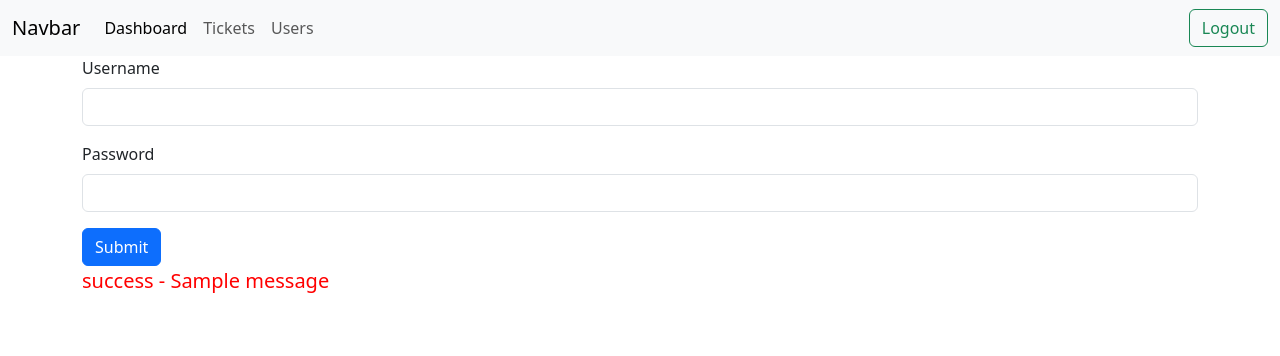
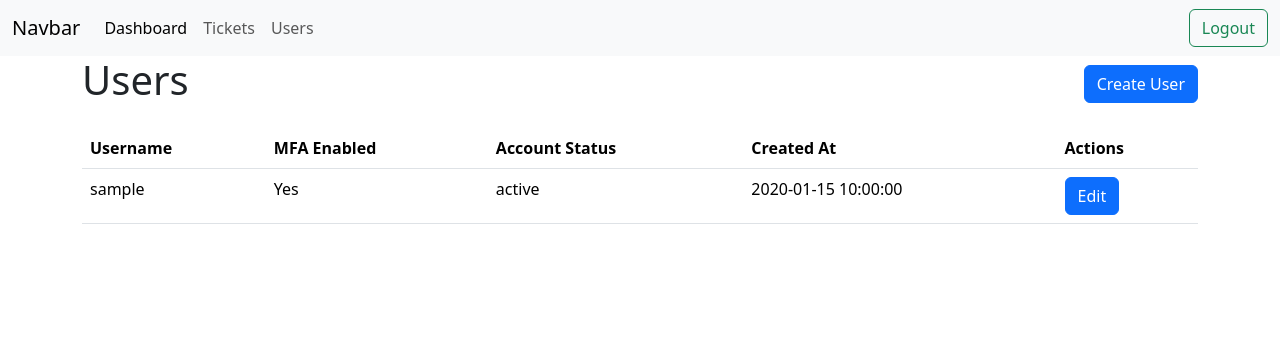
Before and after one commit to SMTechie/CTU_website, a Flask app: page /users in a window 1280 px wide. Shown: the top 356 px of the page. Run offline with Flask 3, Linux system fonts and the light colour scheme; one stand-in notice (Sample message) is shown; a database or web service that is not in the repository returns one stand-in record (values such as "Sample title"); some libraries are stand-ins or nearby versions.

Commit message:
Added a table to the users.html to display all users with a button to edit them which has no functionality as of now. Changed the create user to be a modal for a cleaner interface

```diff
--- a/templates/users.html
+++ b/templates/users.html
@@ -10,22 +10,103 @@
 {% block content %}
 
 <div class="container">
+
+    <div class="d-flex justify-content-between align-items-center mb-3">
+        <h1>Users</h1>
+
+        <button
+            class="btn btn-primary"
+            data-bs-toggle="modal"
+            data-bs-target="#createUserModal">
+            Create User
+        </button>
+    </div>
+</div>
+
+<!-- Modal -->
+<div class="modal fade" id="createUserModal" tabindex="-1">
+    <div class="modal-dialog">
+        <div class="modal-content">
+
             <form action="/user-create" method="POST">
+
+                <div class="modal-header">
+                    <h5 class="modal-title">Create New User</h5>
+
+                    <button
+                        type="button"
+                        class="btn-close"
+                        data-bs-dismiss="modal">
+                    </button>
+                </div>
+
+                <div class="modal-body">
+
                     <div class="mb-3">
-            <label for="username" class="form-label">Username</label>
-            <input class="form-control" id="username" name="username" required>
+                        <label class="form-label">Username</label>
+                        <input
+                            class="form-control"
+                            name="username"
+                            required>
                     </div>
+
                     <div class="mb-3">
-            <label for="password" class="form-label">Password</label>
-            <input type="password" class="form-control" id="password" name="password" required>
+                        <label class="form-label">Password</label>
+                        <input
+                            type="password"
+                            class="form-control"
+                            name="password"
+                            required>
                     </div>
-        <button type="submit" class="btn btn-primary">Submit</button>
+
+                </div>
+
+                <div class="modal-footer">
+                    <button
+                        type="button"
+                        class="btn btn-secondary"
+                        data-bs-dismiss="modal">
+                        Cancel
+                    </button>
+
+                    <button
+                        type="submit"
+                        class="btn btn-primary">
+                        Create User
+                    </button>
+                </div>
+
             </form>
-    {% for category, message in get_flashed_messages(with_categories=true) %}
-        <p style="color:red; font-size:20px;">
-            {{ category }} - {{ message }}
-        </p>
+
+        </div>
+    </div>
+</div>
+
+<div class="container">
+    <table class="table">
+        <thead>
+            <tr>
+                <th scope="col">Username</th>
+                <th scope="col">MFA Enabled</th>
+                <th scope="col">Account Status</th>
+                <th scope="col">Created At</th>
+                <th scope="col">Actions</th>
+            </tr>
+        </thead>
+        <tbody>
+            {% for user in users %}
+            <tr>
+                <td>{{ user.username }}</td>
+                <td>{{ "Yes" if user.mfa_enabled else "No" }}</td>
+                <td>{{ user.account_status }}</td>
+                <td>{{ user.created_at }}</td>
+                <td>
+                    <button class="btn btn-primary">Edit</button>
+                </td>
+            </tr>
             {% endfor %}
+        </tbody>
+    </table>
 </div>
 
 
--- a/webapp/app.py
+++ b/webapp/app.py
@@ -293,7 +293,9 @@ def create_ticket():
 ###################################################################
 @app.route('/users')
 def users():
-    return render_template('users.html')
+    users = users_service.get_users()
+
+    return render_template('users.html', users=users)
 
 @app.route('/user-create', methods=['GET', 'POST'])
 def add_user():
--- a/webapp/users_service.py
+++ b/webapp/users_service.py
@@ -1,4 +1,4 @@
-import psycopg2
+from psycopg2.extras import RealDictCursor
 import pyotp
 import bcrypt
 from database import get_db_connection, close_db
@@ -29,3 +29,20 @@ def create_user(form):
         close_db(cursor, conn)
 
     return True, "User created successfully"
+
+def get_users():
+    conn = get_db_connection()
+    cursor = conn.cursor(cursor_factory=RealDictCursor)
+
+    query = 'SELECT username, mfa_enabled, account_status, created_at FROM users ORDER BY username'
+
+    try:
+        cursor.execute(query)
+
+        users = cursor.fetchall()
+        return users
+    except Exception as e:
+        conn.rollback()
+        return False
+    finally:
+        close_db(cursor, conn)
```
Lines whose indentation alone changed are shown as unchanged.
